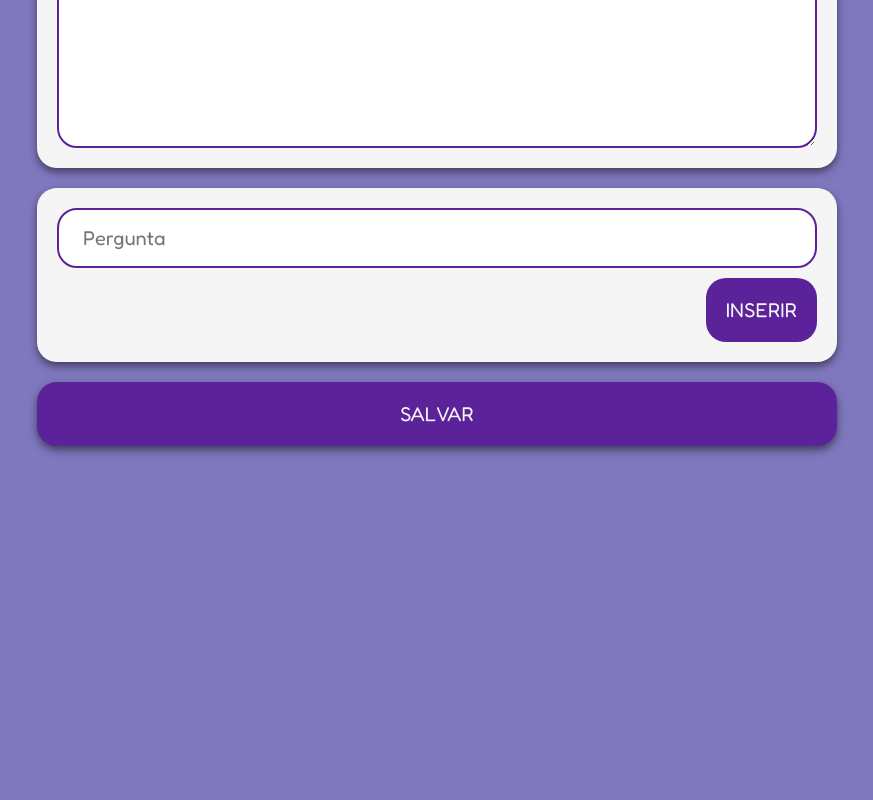
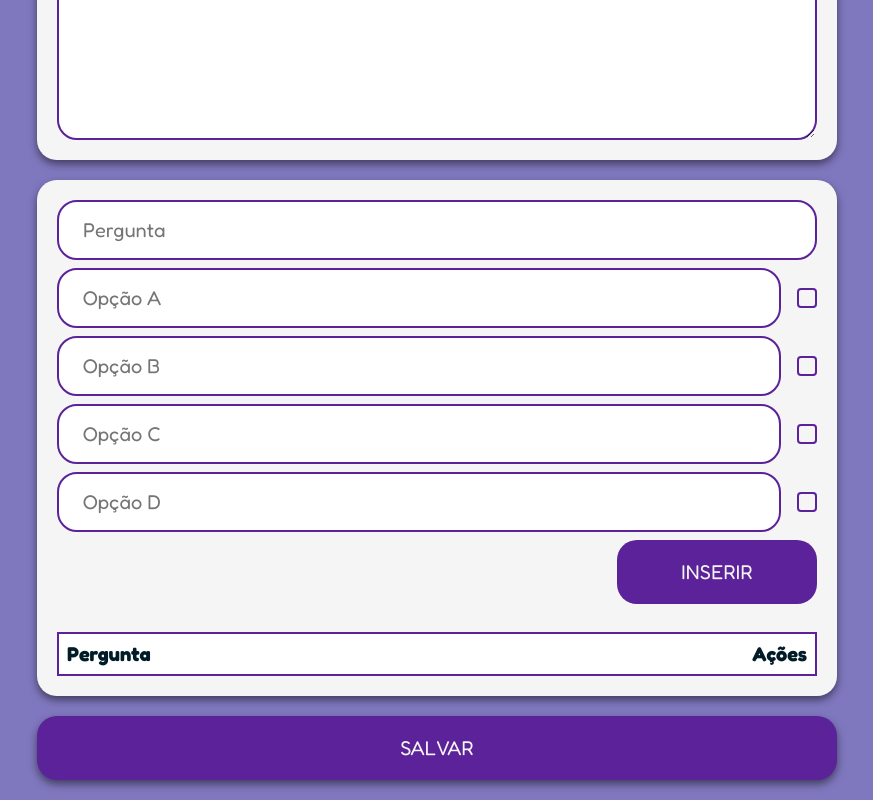
Before and after one commit to vitor-martini/meta-leitura, a Next.js app: page /teacher/text/new in a window 1280 px wide. Shown: the part 638-1438 px from the top of the page, without its empty margins (203-1076 px from the left). Before the commit the page ends 1104 px from the top, so only its background shows below. Built offline with nearby package versions, Linux system fonts and the light colour scheme.

Commit message:
feat: add questions to text

```diff
--- a/src/app/teacher/text/new/page.jsx
+++ b/src/app/teacher/text/new/page.jsx
@@ -5,6 +5,7 @@ import bookPlaceholder from "@/assets/book-placeholder.png";
 import Image from "next/image";
 import { Header } from "@/components/Header";
 import { Input } from "@/components/Input";
+import { Questions } from "@/components/Questions";
 import { TextArea } from "@/components/TextArea";
 import { LoadingPage } from "@/components/LoadingPage";
 import { Button } from "@/components/Button";
@@ -30,6 +31,7 @@ const TextDashboard = () => {
   ]);
   const [newCover, setNewCover] = useState("");
   const [coverUrl, setCoverUrl] = useState(bookPlaceholder);
+  const [questions, setQuestions] = useState([]);
 
   function handleAvatarChange(event) {
     const file = event.target.files[0];
@@ -49,7 +51,7 @@ const TextDashboard = () => {
   async function handleSave() {
     if (!title || !difficulty|| !content) {
       toast.error("Preencha todos os campos!");
-      return false;
+      return;
     }
 
     setLoading(true);
@@ -124,11 +126,9 @@ const TextDashboard = () => {
 
         <ContentContainer>
           <FieldsContainer>
-            <Input
-              placeholder="Pergunta"
-            />
-            <Button
-              title={"Inserir"}
+            <Questions
+              questions={questions}
+              setQuestions={setQuestions}
             />
           </FieldsContainer>
         </ContentContainer>
--- a/src/app/teacher/text/new/styles.js
+++ b/src/app/teacher/text/new/styles.js
@@ -29,7 +29,7 @@ export const ContentContainer = styled.div`
   border-radius: 20px;
   box-shadow: 0 4px 8px rgba(0,0,0,0.5);
   padding: 2rem;
-  gap: 2rem;
+  gap: 1.6rem;
 `;
 
 export const CoverContainer = styled.div`
@@ -71,7 +71,7 @@ export const FieldsContainer = styled.div`
   flex: 1;
   display: flex;
   flex-direction: column;
-  gap: 1rem;
+  gap: 0.8rem;
   width: 100%;
 
   > button {
@@ -82,9 +82,3 @@ export const FieldsContainer = styled.div`
     height: 30vh;
   }
 `;
-
-export const QuestionsContainer = styled.div`
-  display: flex;
-  flex-direction: column;
-  gap: 1rem;
-`;
--- /dev/null
+++ b/src/components/OptionInput/index.jsx
@@ -0,0 +1,21 @@
+"use client";
+import { InputWrapper} from "./styles";
+import { Input } from "@/components/Input";
+import { Checkbox } from "@/components/Checkbox";
+import { useTheme } from "styled-components";
+
+export function OptionInput({ label, value, setValue, checked, onCheck }) {
+  const theme = useTheme();
+
+  return (
+    <InputWrapper>
+      <Input
+        placeholder={label}
+        borderColor={checked ? theme.COLORS.GREEN : theme.COLORS.PURPLE}
+        value={value}
+        onChange={e => setValue(e.target.value)}
+      />
+      <Checkbox checked={checked} onChange={onCheck} />
+    </InputWrapper>
+  );
+}
--- /dev/null
+++ b/src/components/OptionInput/styles.js
@@ -0,0 +1,17 @@
+"use client";
+import styled from "styled-components";
+
+export const InputWrapper = styled.div`
+  display: flex;
+  justify-content: center;
+  align-items: center;
+  gap: 1.6rem;
+
+  > div {
+    flex: 1;
+  }
+
+  > input {
+    border: 1px solid ${({ theme }) => theme.COLORS.PURPLE }
+  }
+`;
--- /dev/null
+++ b/src/components/Questions/index.jsx
@@ -0,0 +1,102 @@
+"use client";
+import { Container, QuestionContainer, QuestionHeader} from "./styles";
+import { Input } from "@/components/Input";
+import { Button } from "@/components/Button";
+import { OptionInput } from "@/components/OptionInput";
+import { QuestionsTable } from "@/components/QuestionsTable";
+import { useState } from "react";
+import { toast } from "react-toastify";
+
+export function Questions({ questions, setQuestions }) {
+  const [question, setQuestion] = useState("");
+  const [optionA, setOptionA] = useState("");
+  const [optionB, setOptionB] = useState("");
+  const [optionC, setOptionC] = useState("");
+  const [optionD, setOptionD] = useState("");
+  const [selectedOption, setSelectedOption] = useState("");
+
+  function handleCheck(option) {
+    setSelectedOption(option);
+  }
+
+  function clearFields() {
+    setQuestion("");
+    setOptionA("");
+    setOptionB("");
+    setOptionC("");
+    setOptionD("");
+    setSelectedOption("");
+  }
+
+  function handleInsertQuestion() {
+    if(!question || !optionA || !optionB || !optionC || !optionD) {
+      toast.error("Preencha todos os campos!");
+      return;
+    }
+
+    if(!selectedOption) {
+      toast.error("Selecione uma opção para ser a correta!");
+      return;
+    }
+
+    const questionObj = {
+      question,
+      optionA,
+      optionB,
+      optionC,
+      optionD,
+      correctOption: selectedOption
+    };
+
+    setQuestions([...questions, questionObj]);
+    clearFields();
+  }
+
+  return (
+    <Container>
+      <Input
+        placeholder="Pergunta"
+        value={question}
+        onChange={e => setQuestion(e.target.value)}
+      />
+
+      <OptionInput
+        label="Opção A"
+        value={optionA}
+        setValue={setOptionA}
+        checked={selectedOption === "A"}
+        onCheck={() => handleCheck("A")}
+      />
+      <OptionInput
+        label="Opção B"
+        value={optionB}
+        setValue={setOptionB}
+        checked={selectedOption === "B"}
+        onCheck={() => handleCheck("B")}
+      />
+      <OptionInput
+        label="Opção C"
+        value={optionC}
+        setValue={setOptionC}
+        checked={selectedOption === "C"}
+        onCheck={() => handleCheck("C")}
+      />
+      <OptionInput
+        label="Opção D"
+        value={optionD}
+        setValue={setOptionD}
+        checked={selectedOption === "D"}
+        onCheck={() => handleCheck("D")}
+      />
+
+      <Button
+        title={"Inserir"}
+        onClick={handleInsertQuestion}
+      />
+      <QuestionsTable
+        questions={questions}
+        setQuestions={setQuestions}
+      />
+    </Container>
+  );
+}
--- /dev/null
+++ b/src/components/Questions/styles.js
@@ -0,0 +1,28 @@
+"use client";
+import styled from "styled-components";
+
+export const Container = styled.div`
+  display: flex;
+  flex-direction: column;
+  gap: 0.8rem;
+
+  > button {
+    width: 20rem;
+    align-self: flex-end;
+  }
+`;
+
+export const QuestionHeader = styled.div`
+  display: flex;
+  justify-content: space-between;
+`;
+
+export const QuestionContainer = styled.div`
+  border: 2px solid ${({ theme }) => theme.COLORS.PURPLE};
+  border-radius: 20px;
+  padding: 2rem;
+
+  > ul {
+    padding-left: 2rem;
+  }
+`;
--- /dev/null
+++ b/src/components/QuestionsTable/index.jsx
@@ -0,0 +1,68 @@
+"use client";
+import { useState } from "react";
+import { FaPlus, FaMinus, FaTrashAlt } from "react-icons/fa";
+import { Container, Table, TableRow, TableHeader, TableCell, ToggleButton, OptionsRow } from "./styles";
+
+export function QuestionsTable({ questions, setQuestions }) {
+  const [expandedRows, setExpandedRows] = useState([]);
+
+  function handleToggleOptions(index) {
+    if (expandedRows.includes(index)) {
+      setExpandedRows(expandedRows.filter((i) => i !== index));
+    } else {
+      setExpandedRows([...expandedRows, index]);
+    }
+  }
+
+  function handleRemove(index) {
+    setQuestions((prevQuestions) => prevQuestions.filter((_, i) => i !== index));
+  }
+
+  return (
+    <Container>
+      <Table>
+        <thead>
+          <TableRow>
+            <TableHeader>Pergunta</TableHeader>
+            <TableHeader>Ações</TableHeader>
+          </TableRow>
+        </thead>
+        <tbody>
+          {questions.map((question, i) => (
+            <>
+              <TableRow key={i}>
+                <TableCell>{`${i + 1} - ${question.question}`}</TableCell>
+                <TableCell>
+                  <ToggleButton onClick={() => handleToggleOptions(i)}>
+                    {expandedRows.includes(i) ? <FaMinus /> : <FaPlus />}
+                  </ToggleButton>
+                  <FaTrashAlt onClick={() => handleRemove(i)}/>
+                </TableCell>
+              </TableRow>
+              {expandedRows.includes(i) && (
+                <OptionsRow>
+                  <td colSpan="2">
+                    <ul>
+                      <li className={question.correctOption === "A" ? "correct" : "incorrect"}>
+                        {question.optionA}
+                      </li>
+                      <li className={question.correctOption === "B" ? "correct" : "incorrect"}>
+                        {question.optionB}
+                      </li>
+                      <li className={question.correctOption === "C" ? "correct" : "incorrect"}>
+                        {question.optionC}
+                      </li>
+                      <li className={question.correctOption === "D" ? "correct" : "incorrect"}>
+                        {question.optionD}
+                      </li>
+                    </ul>
+                  </td>
+                </OptionsRow>
+              )}
+            </>
+          ))}
+        </tbody>
+      </Table>
+    </Container>
+  );
+}
--- /dev/null
+++ b/src/components/QuestionsTable/styles.js
@@ -0,0 +1,68 @@
+"use client";
+import styled from "styled-components";
+
+export const Container = styled.div`
+  margin-top: 2rem;
+  border-radius: 20px;
+`;
+
+export const Table = styled.table`
+  width: 100%;
+  border-collapse: collapse;
+
+  tbody, thead {
+    border: 2px solid ${({ theme }) => theme.COLORS.PURPLE};
+  }
+`;
+
+export const TableRow = styled.tr`
+  border-bottom: 1px solid ${({ theme }) => theme.COLORS.GREY};
+`;
+
+export const TableCell = styled.td`
+  padding: 0.8rem;
+
+  &:first-child {
+    width: 100%;
+  }
+
+  &:last-child {
+    white-space: nowrap;
+  }
+
+  svg {
+    cursor: pointer;
+  }
+
+  svg:hover {
+    cursor: pointer;
+    color: ${({ theme }) => theme.COLORS.PURPLE};
+  }
+`;
+
+export const TableHeader = styled.th`
+  text-align: left;
+  padding: 0.8rem;
+  background-color: ${({ theme }) => theme.COLORS.LIGHT};
+  border-bottom: none;
+  width: 100%;
+`;
+
+export const ToggleButton = styled.button`
+  background: none;
+  margin-right: 1rem;
+
+  &:hover {
+    color: ${({ theme }) => theme.COLORS.VIOLET};
+  }
+`;
+
+export const OptionsRow = styled.tr`
+  background-color: ${({ theme }) => theme.COLORS.LIGHT};
+
+  li {
+    padding: 0.6rem;
+    border-bottom: 1px solid ${({ theme }) => theme.COLORS.DARK_GREY};
+    font-weight: 500;
+  }
+`;
```
